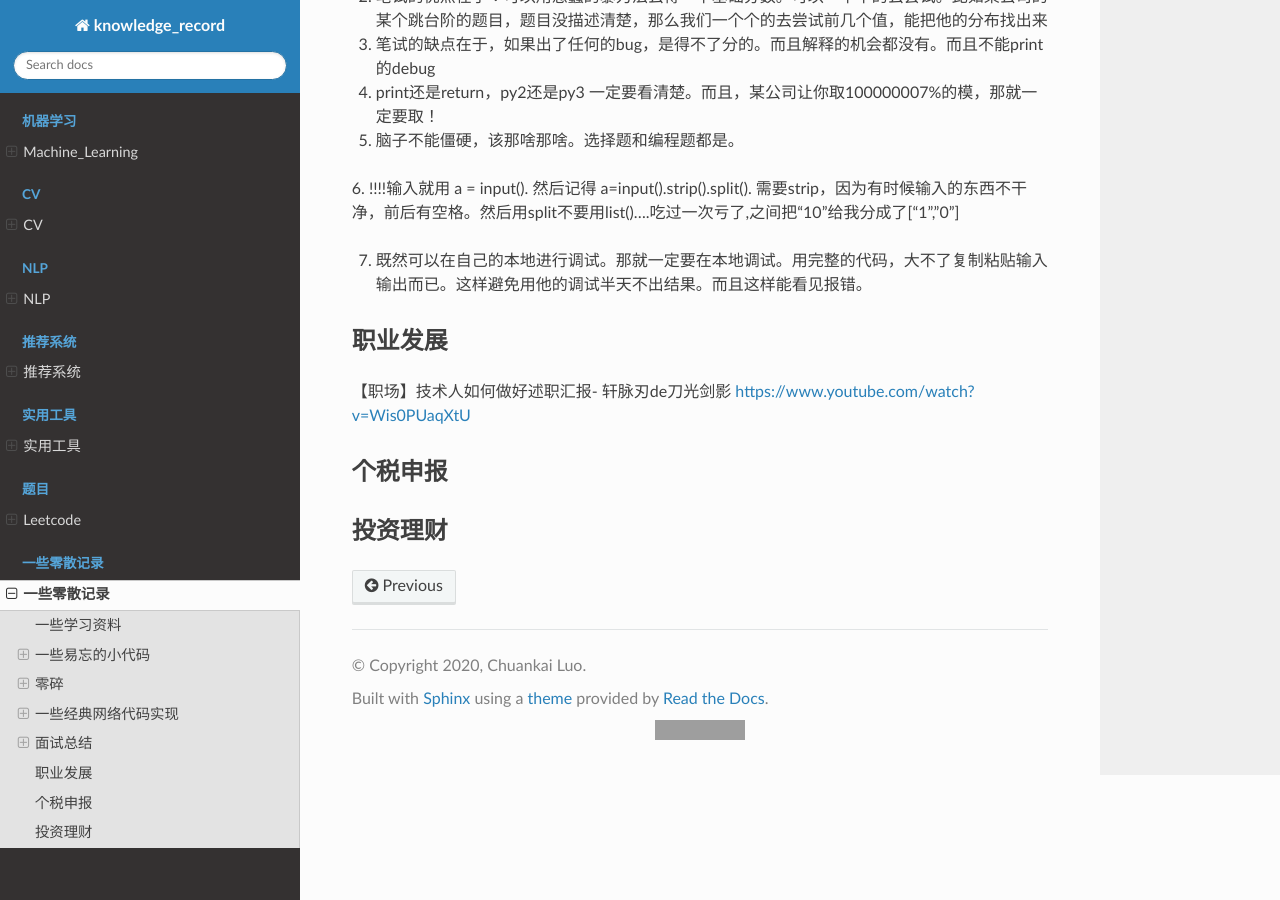
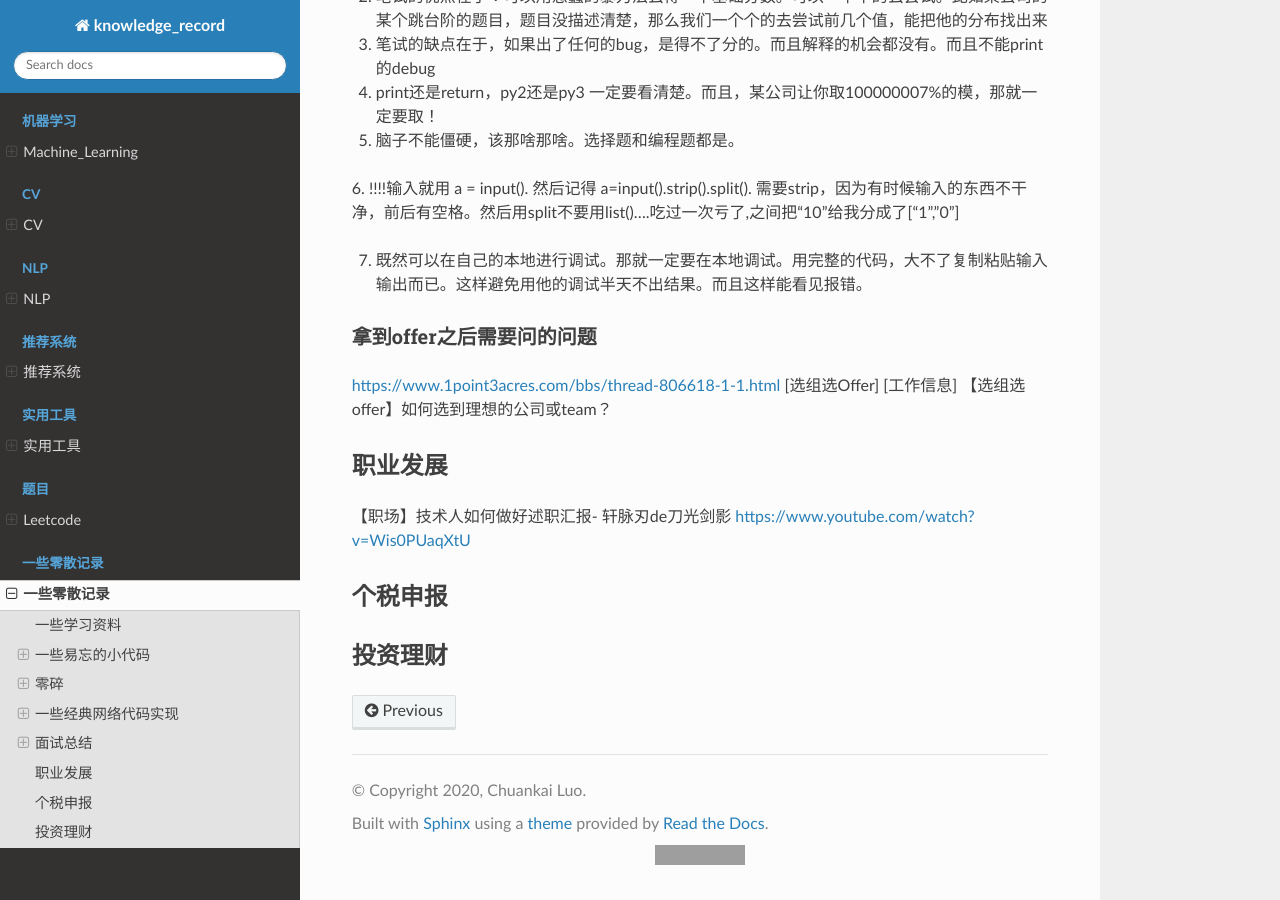
Before and after one commit to luochuankai-JHU/knowledge_record, a Sphinx documentation site: the page built from docs/python/python.rst, in a window 1280 px wide and 900 px high, scrolled down 20693 px. Built offline with Sphinx 7.4.7 and the Read the Docs theme 2.0.0, drawn with Linux system fonts in a browser that asks for light colours; grey boxes are pictures that could not be loaded.

Commit message:
how to choose a team

```diff
--- a/docs/python/python.rst
+++ b/docs/python/python.rst
@@ -801,6 +801,16 @@ https://github.com/luochuankai-JHU/knowledge_record/blob/master/docs/recommend/S
 
 7. 既然可以在自己的本地进行调试。那就一定要在本地调试。用完整的代码，大不了复制粘贴输入输出而已。这样避免用他的调试半天不出结果。而且这样能看见报错。
 
+
+拿到offer之后需要问的问题
+------------------------------
+
+https://www.1point3acres.com/bbs/thread-806618-1-1.html
+[选组选Offer] [工作信息] 【选组选offer】如何选到理想的公司或team？
+
+
+
+
 职业发展
 ==================
 【职场】技术人如何做好述职汇报- 轩脉刃de刀光剑影 https://www.youtube.com/watch?v=Wis0PUaqXtU
```
